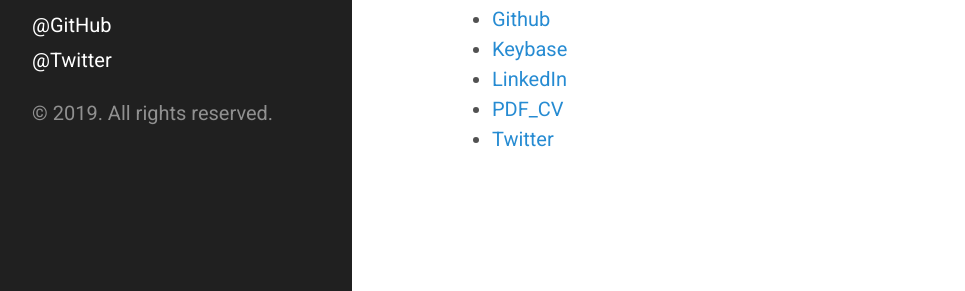
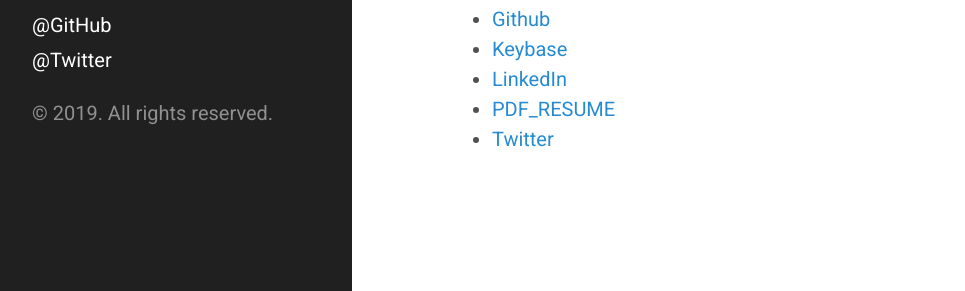
Before and after one commit to nguyenhue91/nguyenhue91.github.io, a Jekyll site: the page built from cv.md, in a window 1280 px wide and 900 px high, scrolled down 1562 px. Shown: the part 586-877 px from the top of the window, without its empty margins (8-973 px from the left). Built offline with Jekyll 4.4.1, drawn with Linux system fonts in a browser that asks for light colours.

Commit message:
Add my RESUME and update CV online site

```diff
--- a/cv.md
+++ b/cv.md
@@ -78,5 +78,5 @@
 * [Github](https://github.com/qndev)
 * [Keybase](https://keybase.io/amaryllis)
 * [LinkedIn](https://www.linkedin.com/in/qndev)
-* [PDF_CV](https://amaryllis.keybase.pub/NGUYEN_DINH_QUANG.pdf)
+* [PDF_RESUME](https://qndev.github.io/NGUYEN_DINH_QUANG_RESUME.pdf)
 * [Twitter](https://twitter.com/amaryllisapril)
```
Also changed, not shown: 1 other file.
